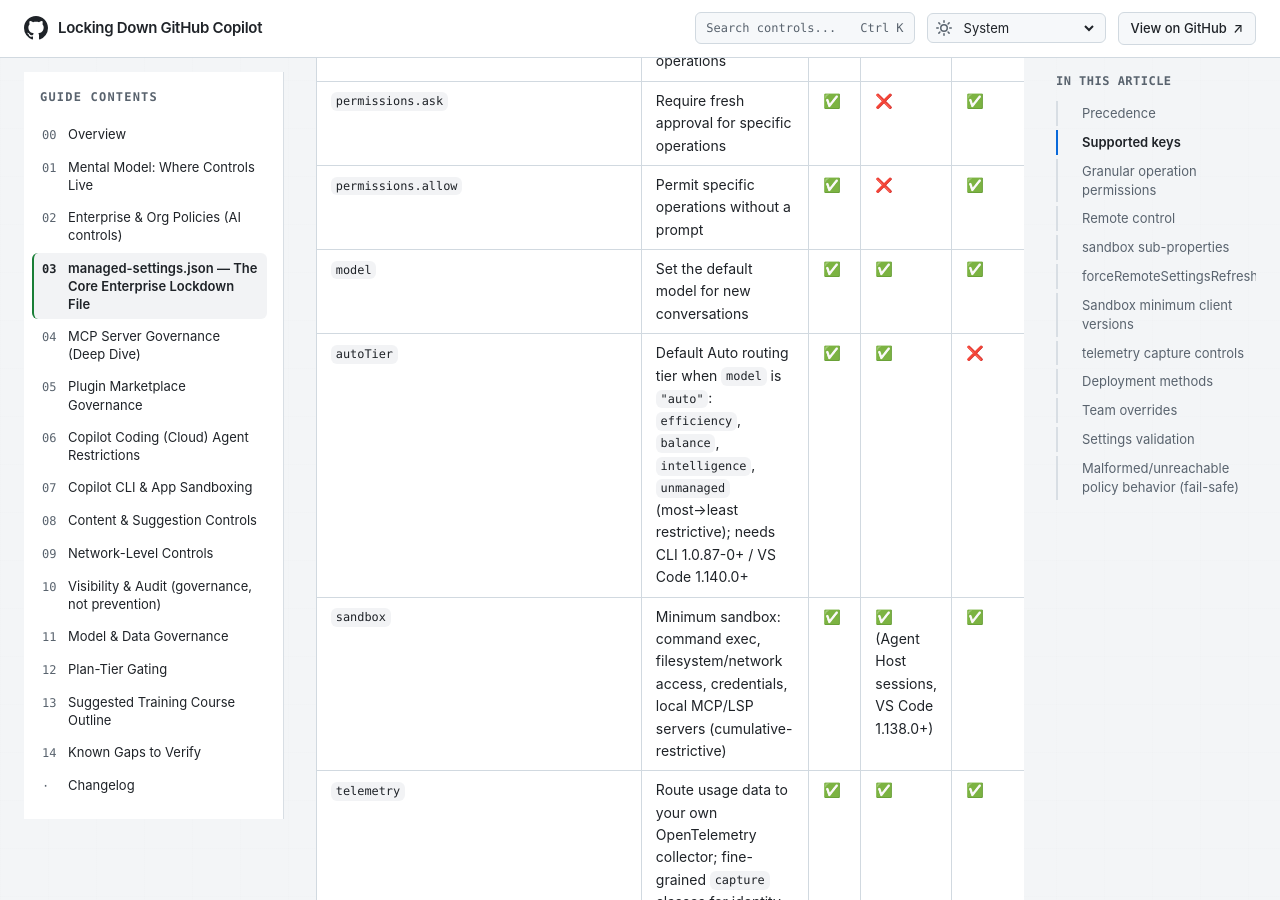
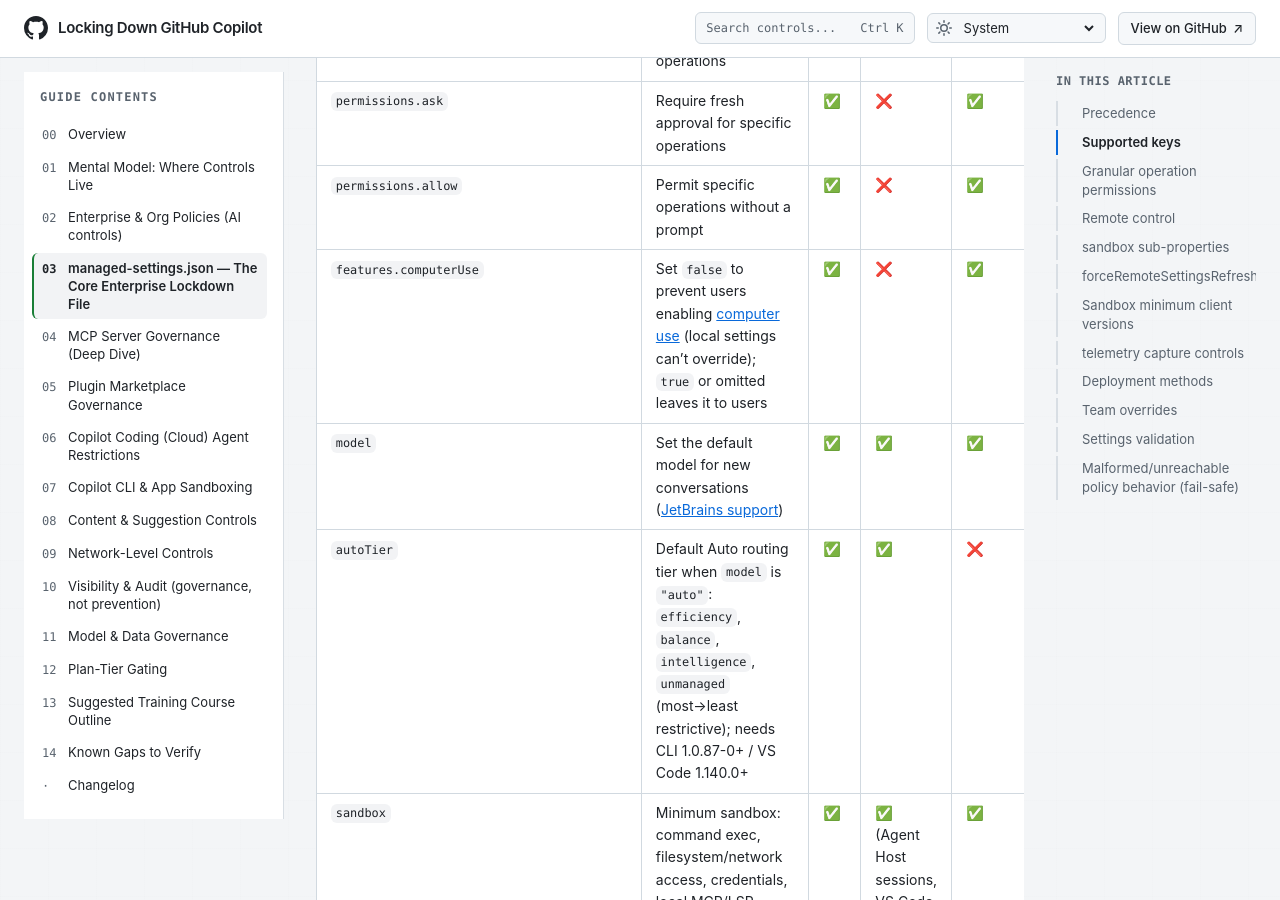
Before and after one commit to beardofedu/copilot-governance-training, a Jekyll site: the page built from docs/sections/managed-settings.md, in a window 1280 px wide and 900 px high, scrolled down 1408 px. Built offline with Jekyll 4.4.1, drawn with Linux system fonts in a browser that asks for light colours.

Commit message:
Add features.computerUse key; JetBrains model support

```diff
--- a/docs/sections/managed-settings.md
+++ b/docs/sections/managed-settings.md
@@ -32,7 +32,8 @@ Exception: in Copilot CLI, VS Code Agent Host sessions, and the Copilot app, the
 | `permissions.deny` | Block specific operations | ✅ | ❌ | ✅ | ❌ | ❌ |
 | `permissions.ask` | Require fresh approval for specific operations | ✅ | ❌ | ✅ | ❌ | ❌ |
 | `permissions.allow` | Permit specific operations without a prompt | ✅ | ❌ | ✅ | ❌ | ❌ |
-| `model` | Set the default model for new conversations | ✅ | ✅ | ✅ | ✅ | ❌ |
+| `features.computerUse` | Set `false` to prevent users enabling [computer use](https://docs.github.com/en/copilot/reference/enterprise-administrators/enterprise-managed-settings#featurescomputeruse) (local settings can't override); `true` or omitted leaves it to users | ✅ | ❌ | ✅ | ❌ | ❌ |
+| `model` | Set the default model for new conversations ([JetBrains support](https://github.blog/changelog/2026-10-10-new-controls-and-chat-improvements-in-copilot-for-jetbrains/)) | ✅ | ✅ | ✅ | ✅ | ✅ |
 | `autoTier` | Default Auto routing tier when `model` is `"auto"`: `efficiency`, `balance`, `intelligence`, `unmanaged` (most→least restrictive); needs CLI 1.0.87-0+ / VS Code 1.140.0+ | ✅ | ✅ | ❌ | ❌ | ❌ |
 | `sandbox` | Minimum sandbox: command exec, filesystem/network access, credentials, local MCP/LSP servers (cumulative-restrictive) | ✅ | ✅ (Agent Host sessions, VS Code 1.138.0+) | ✅ | ❌ | ❌ |
 | `telemetry` | Route usage data to your own OpenTelemetry collector; fine-grained `capture` classes for identity and content ([details](#telemetry-capture-controls)) | ✅ | ✅ | ✅ | ❌ | ✅ |
```
Also changed, not shown: docs/CHANGELOG.md.
